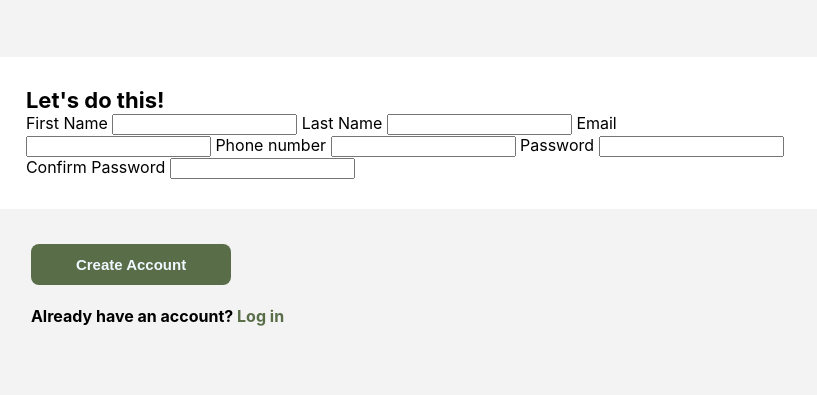
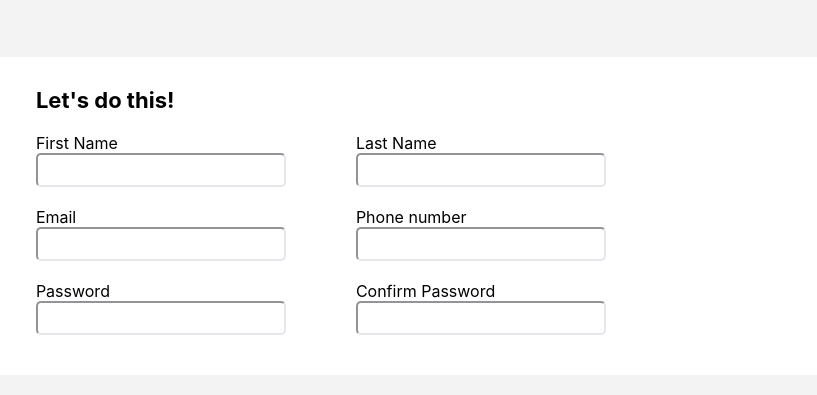
Before and after one commit to NickW16/sign-up-form, a plain HTML site: page index.html in a window 1280 px wide. Shown: the part 257-652 px from the top of the page, 463-1280 px from the left. Drawn offline with Linux system fonts and the light colour scheme.

Commit message:
Adjust form format

```diff
--- a/index.html
+++ b/index.html
@@ -23,25 +23,45 @@
         </div>
 
         <div id="section-two">
-            <h2>Let's do this!</h2>
             <form action="" method="post">
+
+                <h2 id="lets-do-it">Let's do this!</h2>
+
+                <div id="line-one">
+                    <div id="first-name">
                         <label for="first_name">First Name</label>
                         <input type="text" id="first_name">
+                    </div>
 
+                    <div id="last-name">
                         <label for="last_name">Last Name</label>
                         <input type="text" id="last_name">
+                    </div>
+                </div>
 
+                <div id="line-two">
+                    <div id="email">
                         <label for="email">Email</label>
-                <input type="email" id="email">
+                        <input type="email" id="email_input">
+                    </div>
 
+                    <div id="tel">
                         <label for="phone_number">Phone number</label>
                         <input type="tel" id="phone_number">
+                    </div>
+                </div>
 
+                <div id="line-three">
+                    <div id="password">
                         <label for="password">Password</label>
-                <input type="password" id="password">
+                        <input type="password" id="password_input">
+                    </div>
 
+                    <div id="confirm-password">
                         <label for="confirm_password">Confirm Password</label>
-                <input type="password" id="confirm_password">
+                        <input type="password" id="password_input">
+                </div>
+            </div>
             </form>
         </div>
 
--- a/style.css
+++ b/style.css
@@ -13,6 +13,7 @@ h2 {
     font-size: 22px;
     margin: 0;
 }
+
 
 /* import font for logo */
 @font-face {
@@ -88,10 +89,47 @@ a {
 
 /* section 2 */
 
+#lets-do-it {
+    padding-left: 10px;
+    padding-bottom: 10px;
+}
+
+input,
+select,
+textarea {
+    box-sizing: border-box;
+    border-color: #E5E7EB;
+    border-radius: 5px;
+    width: 250px;
+    padding: 5px;
+    margin: 0;
+    font-family: inherit;
+    font-size: 100%;
+}
+
+input:focus {
+    border-color: blue;
+    outline: none;
+}
 
 #section-two {
     background-color: white;
     padding: 30px;
+}
+
+#password_input:invalid {
+    border-color: red;
+}
+
+#line-one, #line-two, #line-three {
+    display: flex;
+    padding: 10px;
+    gap: 70px;
+}
+
+#first-name, #last-name, #email, #tel, #password, #confirm-password {
+    display:flex;
+    flex-direction: column;
 }
 
 /* section 3 */
```
Lines whose indentation alone changed are shown as unchanged.
